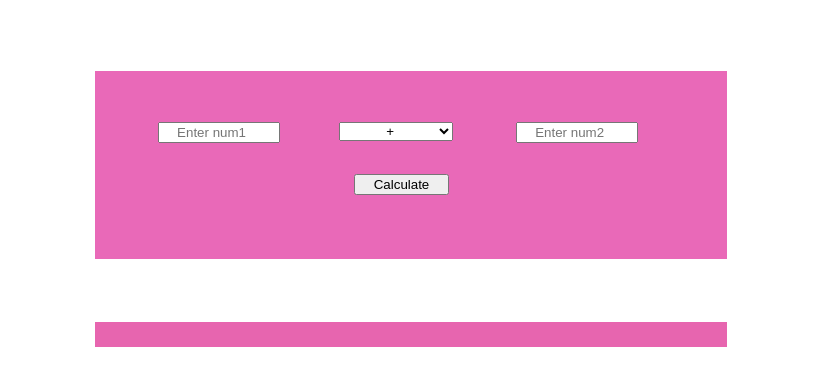
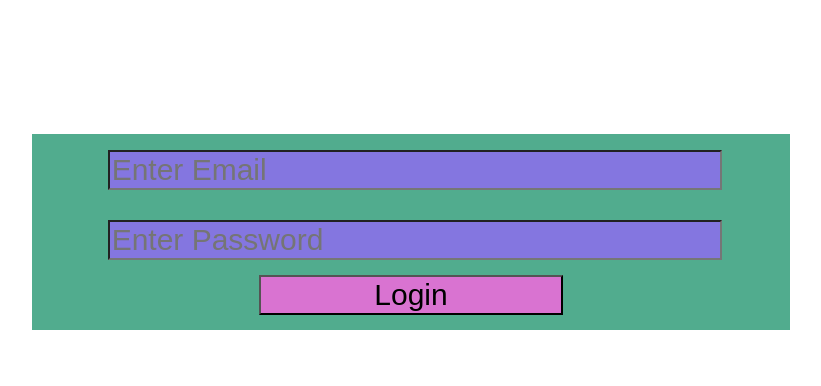
Before and after one commit to kavithabantupalli/project1, a Flask app: page / in a window 1280 px wide. Shown: the top 386 px of the page, without its empty margins (229-1050 px from the left). Run offline with Flask 3, Linux system fonts and the light colour scheme.

Commit message:
version 1.1

```diff
--- a/app.py
+++ b/app.py
@@ -1,47 +1,92 @@
-from flask import Flask, render_template, request
+from flask import Flask, render_template, request, redirect
+from flask_mail import Mail, Message
 from pymongo import MongoClient
 
 app = Flask(__name__)
+app.config["MAIL_SERVER"] = "smtp.gmail.com"
+app.config["MAIL_PORT"] = 587
+app.config["MAIL_USE_TLS"] = True
+app.config["MAIL_USERNAME"] = "mahika7396@gmail.com"
+app.config["MAIL_PASSWORD"] = "tpan nwcn danx xfoh"
+mail = Mail(app)
+
+
 my_client = MongoClient("localhost", 27017)
 my_db = my_client["calci"] # database
 results = my_db["results"] # collection
+isLoggedIn = False
+
+credentials = {
+     "sweety@gmail.com":"sweety",
+     "nani@gmail.com":"nani"
+    }
 
 @app.route("/", methods=["GET", "POST"])
-def homePage():
+def homepage():
+    global isLoggedIn
     if request.method == "POST":
-        n1 = int(request.form["num1"])
-        opr = request.form["opr"]
-        n2 = int(request.form["num2"])
-        if opr == "add":
-            res = f"{n1} + {n2} is {n1+n2}"
-            results.insert_one({
-                "number1":n1, "number2":n2, "operator":opr, "output":res
-            })
-            return render_template("index.html", output=res)
-        elif opr == "sub":
-            res = f"{n1} - {n2} is {n1-n2}"
-            results.insert_one({
-                "number1":n1, "number2":n2, "operator":opr, "output":res
-            })
-            return render_template("index.html", output=res)
-        elif opr == "mul":
-            res = f"{n1} x {n2} is {n1*n2}"
-            results.insert_one({
-                "number1":n1, "number2":n2, "operator":opr, "output":res
-            })
-            return render_template("index.html", output=res)
-        elif opr == "div":
-            try:
-                res = f"{n1} / {n2} is {n1/n2}"
+        log_email = request.form["email"]
+        log_password = request.form["password"]
+
+        if (log_email in credentials) and (credentials[log_email]==log_password):
+            isLoggedIn = True
+            return redirect("/calci")
+        else:
+            return redirect("/")
+    else:
+        return render_template("login.html")
+
+@app.route("/calci", methods=["GET", "POST"])
+def calculator():
+    if isLoggedIn == True:
+        if request.method == "POST":
+            n1 = int(request.form["num1"])
+            opr = request.form["opr"]
+            n2 = int(request.form["num2"])
+            msg = Message(subject="calculation", sender="mahika7396@gmail.com",
+                        recipients=["a81449021@gmail.com","ishadev2000@gmail.com","mahika7396@gmail.com"]
+                        )
+
+
+
+            if opr == "add":
+                res = f"{n1} + {n2} is {n1+n2}"
                 results.insert_one({
-                "number1":n1, "number2":n2, "operator":opr, "output":res
-                 })
+                    "number1":n1, "number2":n2, "operator":opr, "output":res
+                })
+                msg.body = res
+                mail.send(msg)
                 return render_template("index.html", output=res)
-            except Exception as e:
-                error = "Please enter a valid value"
-                return render_template("index.html", output=error)
-
+            elif opr == "sub":
+                res = f"{n1} - {n2} is {n1-n2}"
+                results.insert_one({
+                    "number1":n1, "number2":n2, "operator":opr, "output":res
+                })
+                msg.body = res
+                mail.send(msg)
+                return render_template("index.html", output=res)
+            elif opr == "mul":
+                res = f"{n1} x {n2} is {n1*n2}"
+                results.insert_one({
+                    "number1":n1, "number2":n2, "operator":opr, "output":res
+                })
+                msg.body = res
+                mail.send(msg)
+                return render_template("index.html", output=res)
+            elif opr == "div":
+                try:
+                    res = f"{n1} / {n2} is {n1/n2}"
+                    results.insert_one({
+                    "number1":n1, "number2":n2, "operator":opr, "output":res
+                    })
+                    msg.body = res
+                    mail.send(msg)
+                    return render_template("index.html", output=res)
+                except Exception as e:
+                    error = "Please change num2 as non-zero"
+                    return render_template("index.html", output=error)
+        else:
+            return render_template("index.html")
     else:
-        return render_template("index.html")
-
+        return redirect("/")
 app.run(debug=True)
--- a/static/css/style.css
+++ b/static/css/style.css
@@ -35,3 +35,33 @@
     padding: 1% 0% 1% 0%;
     text-align: center;
 }
+.login-div{
+    float: left;
+    width: 60%;
+    margin: 10% 0% 0% 20%;
+    background-color: rgb(81, 172, 142);
+}
+
+.login-div input{
+    float: left;
+    width: 80%;
+    margin: 2% 0% 2% 10%;
+    font-size: 30px;
+    background-color: rgb(132, 118, 224);
+}
+
+.login-div button{
+    float: left;
+    width: 40%;
+    margin: 0% 0% 2% 30%;
+    font-size: 30px;
+    background-color: rgb(217, 115, 209);
+}
+
+.login-div input:focus{
+    background-color: rgb(181, 205, 87);
+}
+
+.login-div button:hover{
+    box-shadow: 10px 10px 10px black;
+}
--- a/static/js/style.js
+++ b/static/js/style.js
@@ -0,0 +1,10 @@
+const b1 = document.getElementById("lgn-btn")
+b1.addEventListener("mousedown", function(){
+    b1.style.backgroundColor = "black";
+    b1.style.color = "aliceblue";
+})
+
+b1.addEventListener("mouseup", function(){
+    b1.style.backgroundColor = "";
+    b1.style.color = "";
+})
--- a/templates/index.html
+++ b/templates/index.html
@@ -14,6 +14,7 @@
 
 
                 <select name="opr" required>
+                    <option value="" disabled selected>select</option>
                     <option value="add">+</option>
                     <option value="sub">-</option>
                     <option value="mul">*</option>
--- /dev/null
+++ b/templates/login.html
@@ -0,0 +1,17 @@
+<!DOCTYPE html>
+<html>
+<head>
+    <title>Login</title>
+    <link rel="stylesheet" href="../static/css/style.css">
+</head>
+<body>
+    <div class="login-div">
+        <form action="" method="post">
+            <input type="email" placeholder="Enter Email" required name="email">
+            <input type="password" placeholder="Enter Password" required name="password">
+            <button type="submit" id="lgn-btn">Login</button>
+        </form>
+    </div>
+    <script src="../static/js/style.js"></script>
+</body>
+</html>
```
